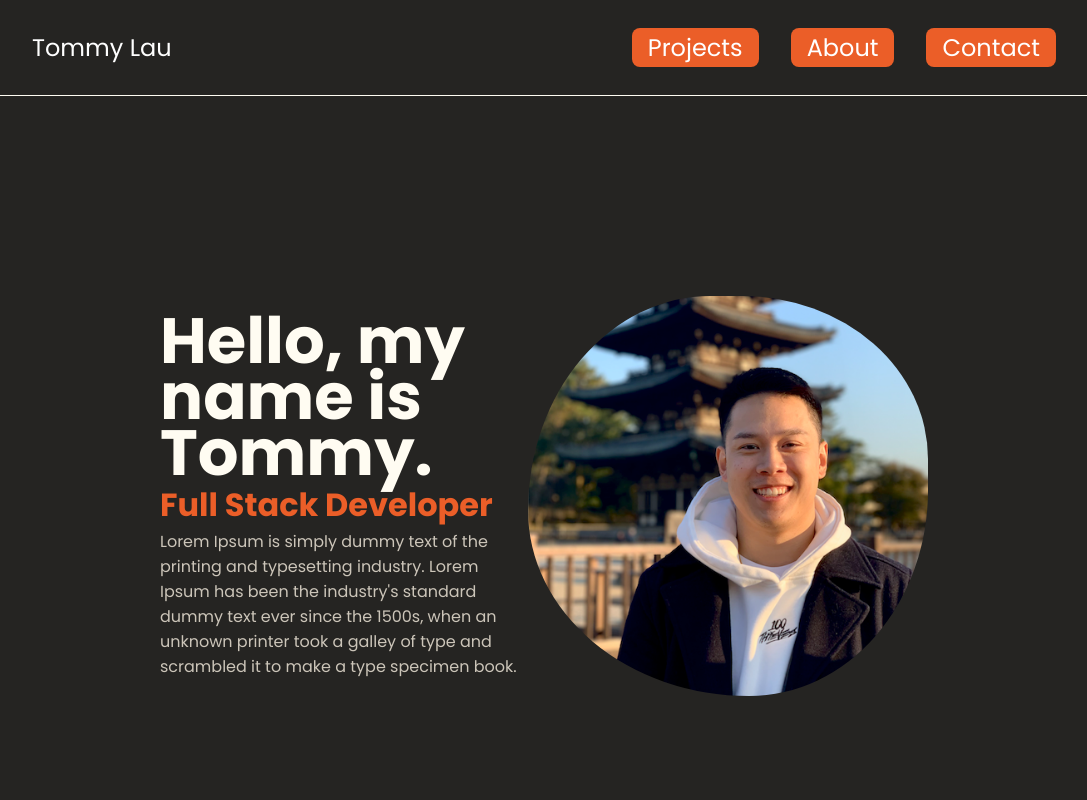
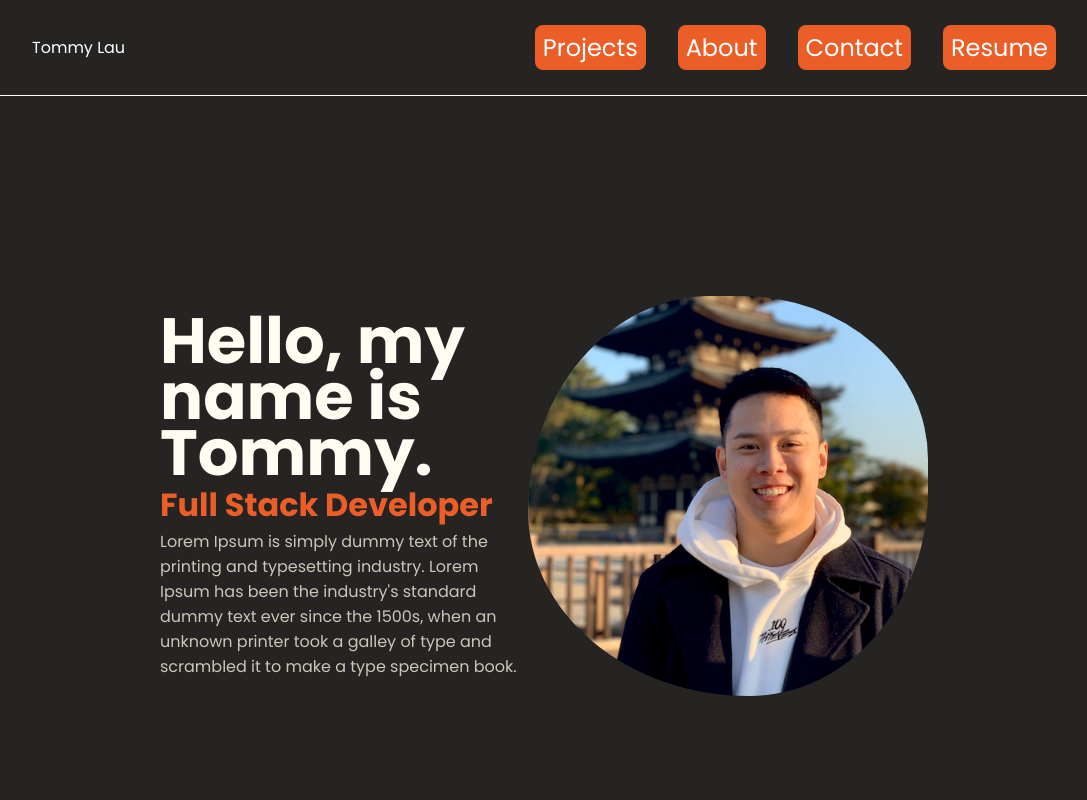
Before and after one commit to tlau425/portfolio, a React (Create React App) app: page / in a window 1280 px wide. Shown: the top 800 px of the page, without its empty margins (96-1183 px from the left). Built offline with nearby package versions, Linux system fonts and the light colour scheme.

Commit message:
connected resume display and download

```diff
--- a/src/components/Header/Header.js
+++ b/src/components/Header/Header.js
@@ -1,7 +1,14 @@
-import { useEffect, useState } from 'react';
-import './Header.scss';
+import { useEffect, useState } from "react";
+import "./Header.scss";
+import { ResumeModal } from "../ResumeModal/ResumeModal";
 
 function Header() {
+  const [toggleResume, setToggleResume] = useState(false);
+
+  const handleResumeClick = () => {
+    setToggleResume(!toggleResume);
+  };
+
   //Sticky header on scroll up function
   const useScrollDirection = () => {
     const [scrollDirection, setScrollDirection] = useState(null);
@@ -12,7 +19,10 @@ function Header() {
       const updateScrollDirection = () => {
         const scrollY = window.pageYOffset;
         const direction = scrollY > lastScrollY ? "down" : "up";
-            if (direction !== scrollDirection && (scrollY - lastScrollY > 10 || scrollY - lastScrollY < -10)) {
+        if (
+          direction !== scrollDirection &&
+          (scrollY - lastScrollY > 10 || scrollY - lastScrollY < -10)
+        ) {
           setScrollDirection(direction);
         }
         lastScrollY = scrollY > 0 ? scrollY : 0;
@@ -20,24 +30,52 @@ function Header() {
       window.addEventListener("scroll", updateScrollDirection); // add event listener
       return () => {
         window.removeEventListener("scroll", updateScrollDirection); // clean up
-          }
+      };
     }, [scrollDirection]);
 
     return scrollDirection;
   };
 
   return (
-        <header className={`header ${ useScrollDirection() === "down" ? "hide" : "show"}`}>
+    <>
+      {toggleResume && <ResumeModal handleResumeClick={handleResumeClick} />}
+
+      <header
+        className={`header ${
+          useScrollDirection() === "down" ? "hide" : "show"
+        }`}
+      >
         <nav className="nav">
           <a href="#">Tommy Lau</a>
           <ul className="nav__list">
-                    <li><a href="#projects" className="nav__item">Projects</a></li>
-                    <li><a href="#about" className="nav__item">About</a></li>
-                    <li><a href="#contact" className="nav__item">Contact</a></li>
+            <li>
+              <a href="#projects" className="nav__item">
+                Projects
+              </a>
+            </li>
+            <li>
+              <a href="#about" className="nav__item">
+                About
+              </a>
+            </li>
+            <li>
+              <a href="#contact" className="nav__item">
+                Contact
+              </a>
+            </li>
+            <li>
+              <button
+                className="nav__item nav__button"
+                onClick={handleResumeClick}
+              >
+                Resume
+              </button>
+            </li>
           </ul>
         </nav>
       </header>
-    )
+    </>
+  );
 }
 
 export { Header };
--- a/src/components/Header/Header.scss
+++ b/src/components/Header/Header.scss
@@ -11,7 +11,7 @@
     transition-timing-function: cubic-bezier(0.4, 0, 0.2, 1);
     transition-duration: 200ms;
     border-bottom: 1px solid $sub-bold;
-    z-index: 6;
+    z-index: 3;
     background-color: $background-color;
 }
 .header.hide {
@@ -20,6 +20,8 @@
 
 header li {
     list-style: none;
+    display: flex;
+
 }
 
 .nav {
@@ -32,10 +34,6 @@ header li {
         width: 80%;
     }
 
-    a{
-        font-size: 1.5rem;
-    }
-
     &__list{
         display: flex;
         gap: 2rem;
@@ -45,8 +43,9 @@ header li {
         background-color: #EB5E28;
         color: white;
         border-radius: 8px;
-        padding: .2rem 1rem;
         transition: .3s;
+        font-size: 1.5rem;
+        padding: .3rem .5rem;
 
         &:hover{
             background-color: white;
--- a/src/components/Hero/Hero.scss
+++ b/src/components/Hero/Hero.scss
@@ -64,7 +64,7 @@
     border-radius: 60% 40% 30% 70% / 60% 30% 70% 40%;
     transition: all 1s ease-in-out;
     width: 400px;
-    z-index: 5;
+    z-index: 2;
 
     @include tablet{
         background-position: 0 -100px;
--- /dev/null
+++ b/src/components/ResumeModal/ResumeModal.js
@@ -0,0 +1,16 @@
+import './ResumeModal.scss';
+import Resume from '../../assets/images/resume.jpg';
+import ResumePdf from '../../assets/images/resume.pdf';
+function ResumeModal ({ handleResumeClick }){
+    return (
+        <div className="resume">
+            <div className="resume__container">
+            <button className="resume__button" onClick={handleResumeClick}>Close</button>
+            <embed className="resume__pdf" src={ ResumePdf }/>
+            {/* <img src={ Resume } className="resume__image"/> */}
+            </div>
+        </div>
+    )
+}
+
+export { ResumeModal };
--- /dev/null
+++ b/src/components/ResumeModal/ResumeModal.scss
@@ -0,0 +1,49 @@
+@use "../../styles/partials/mixins" as *;
+@use "../../styles/partials/variables" as *;
+
+.resume {
+  min-height: 100vh;
+  min-width: 100vw;
+  background-color: rgba(0, 0, 0, 0.5);
+  position: fixed;
+  z-index: 4;
+  display: flex;
+  justify-content: center;
+  align-items: center;
+
+  &__container {
+    display: flex;
+    flex-direction: column;
+    @include tablet {
+      max-height: 96vh;
+    }
+  }
+
+  &__button {
+    width: 6rem;
+    height: 3rem;
+    align-self: flex-end;
+    background-color: white;
+    color: $bold-color;
+    background-color: $bold-color;
+    color: white;
+
+    &:hover {
+      background-color: white;
+      color: $bold-color;
+    }
+  }
+
+  &__pdf {
+    width: 90vw;
+    height: 80vh;
+  }
+
+  //   &__image {
+  //     object-fit: cover;
+  //     width: 100%;
+  //     @include tablet {
+  //       width: 100%;
+  //     }
+  //   }
+}
--- a/src/styles/partials/global.scss
+++ b/src/styles/partials/global.scss
@@ -23,3 +23,10 @@ a {
     text-decoration: none;
     color: white;
 }
+
+button {
+    font-family: "Poppins";
+    font-size: 1.5rem;
+    border: none;
+    cursor: pointer;
+}
```
Also changed, not shown: src/assets/images/resume.jpg (added), 1 other file (tests, documents, lock files or other folders). Lines whose indentation alone changed are shown as unchanged.
